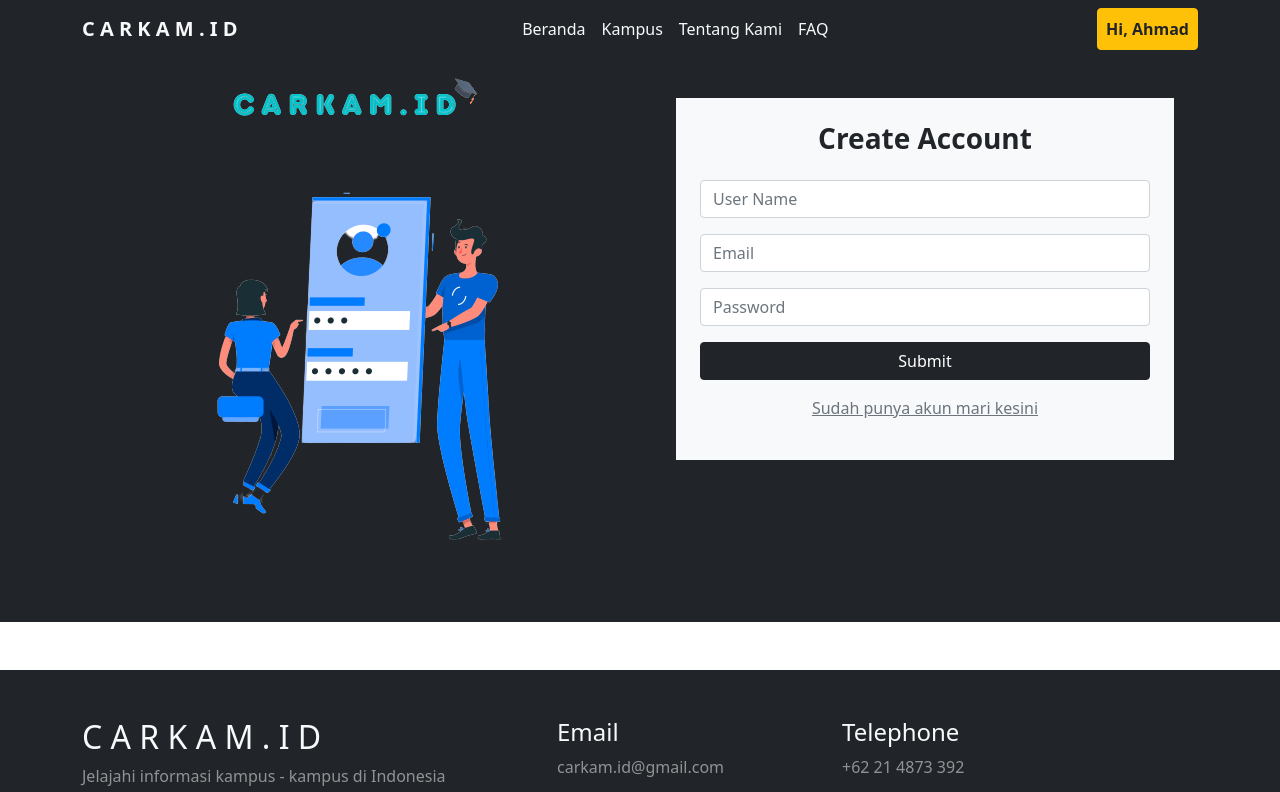
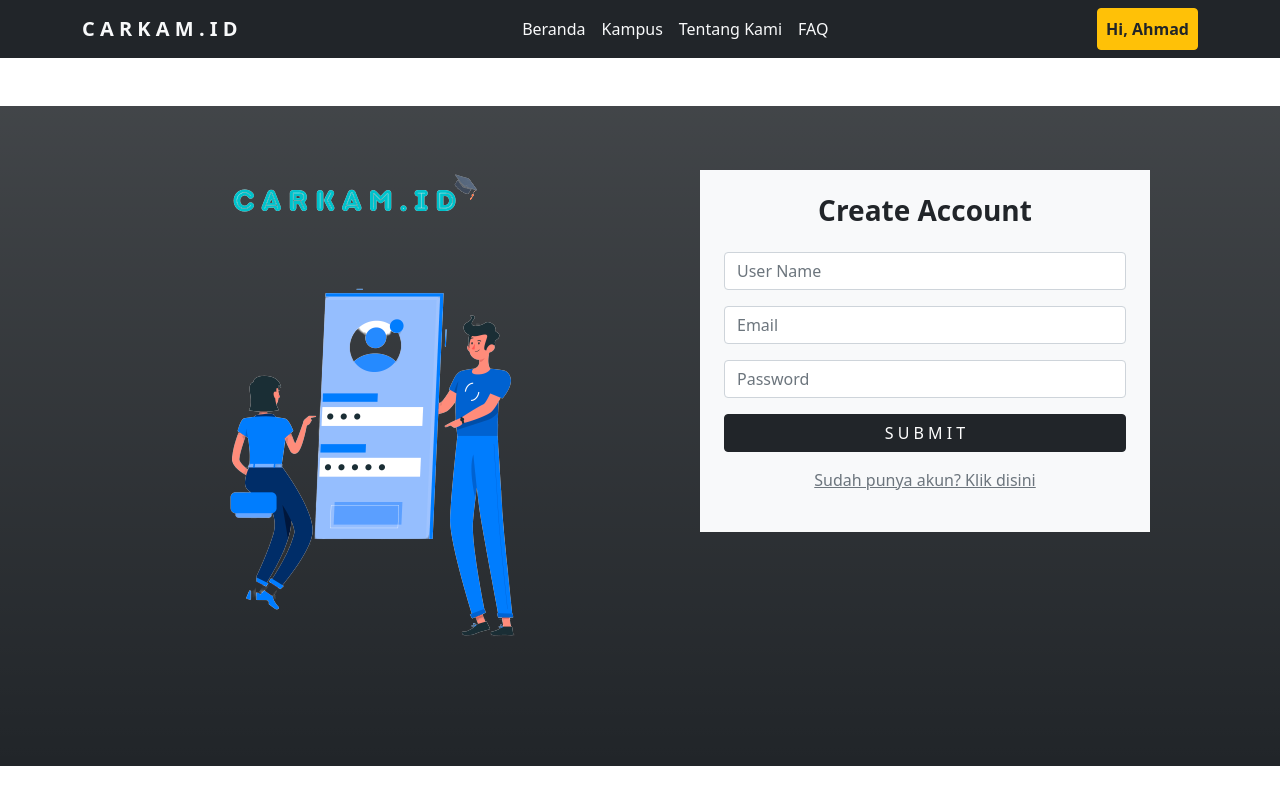
Before and after one commit to ariopri/Carkam, a React (Create React App) app in the folder front_end/: page /Register in a window 1280 px wide. Shown: the top 792 px of the page. Built offline with nearby package versions, Linux system fonts and the light colour scheme.

Commit message:
styling register-page

```diff
--- a/front_end/src/components/Footer.jsx
+++ b/front_end/src/components/Footer.jsx
@@ -6,11 +6,7 @@ const Footer = () => {
           <div class="row">
             <div class="col-lg-5 col-xs-12 ">
               <h2>C A R K A M . I D</h2>
-              <p class="pr-5 text-white-50">
-                Jelajahi informasi kampus - kampus di Indonesia berdasarkan
-                lokasi, biaya kuliah, jurusan serta passing grade untuk
-                membantumu memilih kampus terbaik.{" "}
-              </p>
+              <p class="pr-5 text-white-50">Jelajahi informasi kampus - kampus di Indonesia berdasarkan lokasi, biaya kuliah, jurusan serta passing grade untuk membantumu memilih kampus terbaik. </p>
             </div>
             <div class="col-lg-3 col-xs-12 ">
               <h4 class="mt-lg-0 mt-sm-3">Email</h4>
--- a/front_end/src/components/Register-Page/Register.jsx
+++ b/front_end/src/components/Register-Page/Register.jsx
@@ -1,16 +1,16 @@
-import { Container } from "react-bootstrap";
-import Logo from "./image/logo.png";
-import Gambaran from "./image/login.png";
-import Button from "react-bootstrap/Button";
-import Form from "react-bootstrap/Form";
+import { Container } from 'react-bootstrap';
+import Logo from './image/logo.png';
+import Gambaran from './image/login.png';
+import Button from 'react-bootstrap/Button';
+import Form from 'react-bootstrap/Form';
 const Register = () => {
   return (
     <>
-      <div className="bg-dark text-light ">
+      <div className="bg-dark bg-gradient text-light mt-5">
         <div className="pt-3">
           <Container>
             <div class="row">
-              <div class="col-md-6">
+              <div class="col-md-6 p-5">
                 <center>
                   <img src={Logo} alt="logo" className="img-fluid" />
                   <div>
@@ -19,7 +19,7 @@ const Register = () => {
                 </center>
               </div>
               <div class="col-md-6">
-                <div className="p-4">
+                <div className="p-5">
                   <div className="bg-light p-4 text-dark">
                     <center>
                       <h3>
@@ -37,13 +37,13 @@ const Register = () => {
                         <Form.Control type="password" placeholder="Password" />
                       </Form.Group>
                       <Button variant="dark w-100" type="submit">
-                        Submit
+                        S U B M I T
                       </Button>
                     </Form>
                     <center>
                       <div className="p-3 text-muted ">
                         <a href="/Login" className="text-reset">
-                          Sudah punya akun mari kesini
+                          Sudah punya akun? Klik disini
                         </a>
                       </div>
                     </center>
```
Also changed, not shown: front_end/src/components/TentangKamiItem/Deskripsi.jsx (+2 -5 lines).
